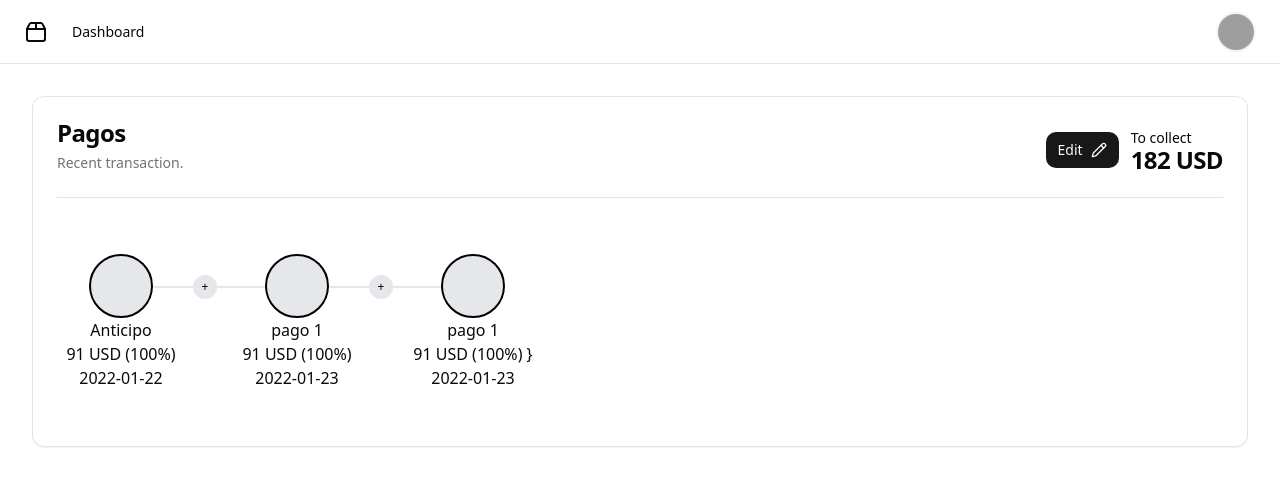
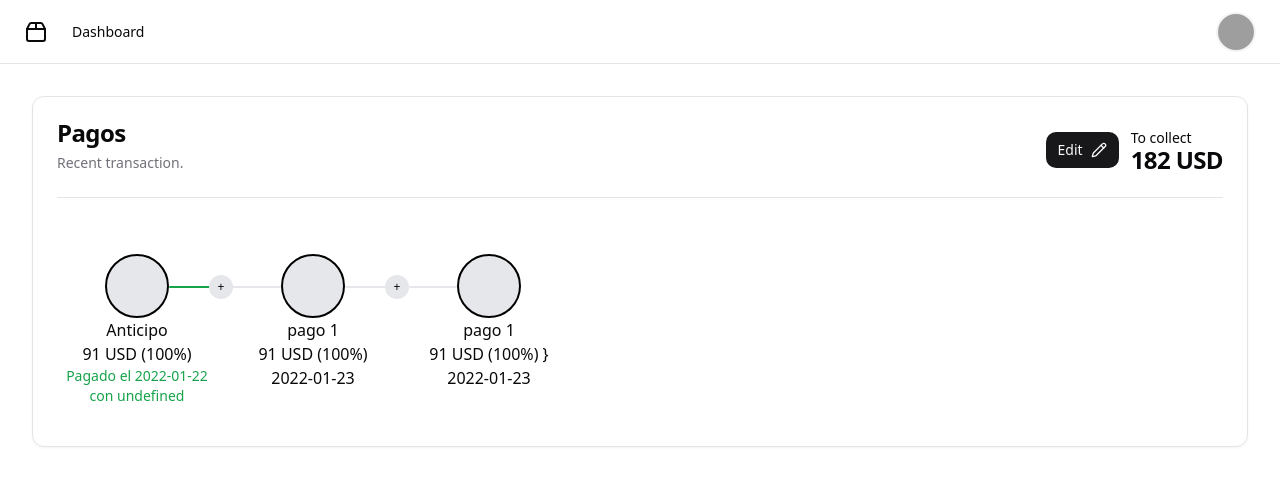
Before and after one commit to alejopua/controlPay_2024, a React (Vite) app: page / in a window 1280 px wide. Shown: the top 486 px of the page. Built offline with nearby package versions, Linux system fonts and the light colour scheme; grey boxes are pictures that could not be loaded.

Commit message:
refactor: Improve StartPay component in ControlPayPage

```diff
--- a/src/controlPay/components/StartPay.jsx
+++ b/src/controlPay/components/StartPay.jsx
@@ -7,17 +7,22 @@ export const StarPay = ({
   addNextPay,
   PaymentModalComponent,
   paymentModalProps,
+  statusPay,
 }) => {
   return (
     <div className="h-36 relative w-fit flex flex-row items-start ">
-      <div className="h-fit relative flex opacity-0 transition-opacity duration-300 hover:opacity-100 top-8">
+      <div className="h-fit relative top-8">
         <button
           onClick={addPrevPay}
-          className="absolute top-1/2 transform -translate-x-1/2 -translate-y-1/2 w-6 h-6 bg-gray-200 text-xs text-center rounded-full flex items-center justify-center"
+          className={`${
+            statusPay === "pending"
+              ? "opacity-0 transition-opacity duration-300 hover:opacity-100"
+              : "hidden"
+          } size-8 absolute right-1 top-1/2 transform -translate-y-1/2 bg-gray-200 text-xs text-center rounded-full`}
         >
           +
         </button>
-        <div className="h-0.5 w-8 bg-gray-200 rounded"></div>
+        <div className="h-0.5 w-12 bg-white"></div>
       </div>
       <div className="relative flex flex-col justify-center items-center top-0">
         {PaymentModalComponent && (
@@ -34,11 +39,22 @@ export const StarPay = ({
                 : percentage.toFixed(1)
             }%)`}
           </h2>
-          <h3>{date}</h3>
+          {statusPay !== "pending" ? (
+            <span>
+              <p className="text-sm text-green-600">{`Pagado el ${date}`}</p>
+              <p className="text-sm text-green-600">{`con ${statusPay}`}</p>
+            </span>
+          ) : (
+            <p className="text-sm text-gray-500">{date}</p>
+          )}
         </div>
       </div>
       <div className="h-fit relative flex opacity-100 transition-opacity duration-300 hover:opacity-100 top-8">
-        <div className="h-0.5 w-16 bg-gray-200 rounded"></div>
+        <div
+          className={`h-0.5 w-16 ${
+            statusPay === "pending" ? "bg-gray-200" : "bg-green-600"
+          } rounded`}
+        ></div>
         <button
           onClick={addNextPay}
           className="absolute right-0 top-1/2 transform -translate-y-1/2 w-6 h-6 bg-gray-200 text-xs text-center rounded-full flex items-center justify-center"
```
